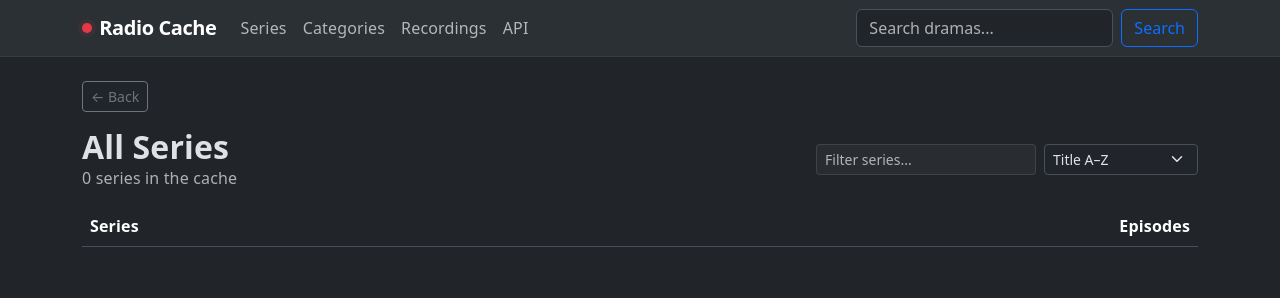
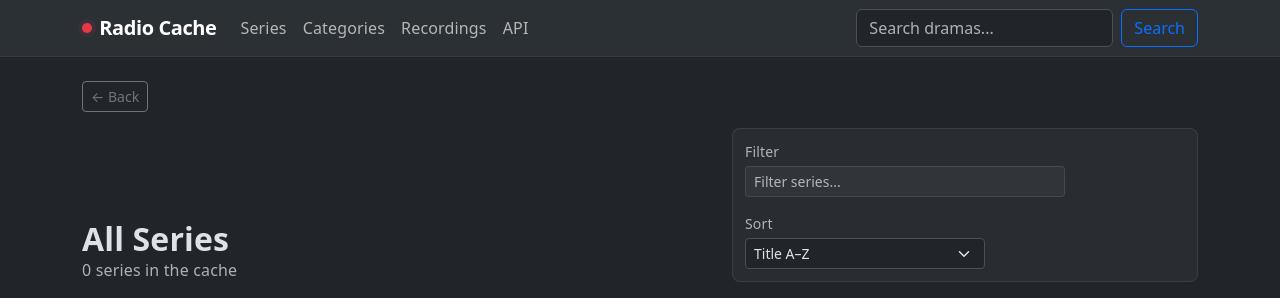
Before and after one commit to bumface11/radiocache, a FastAPI app: page /series in a window 1280 px wide. Shown: the top 298 px of the page. Run offline with FastAPI, Linux system fonts and the light colour scheme; data comes from the database, SQL or seed files in the repository; data that the repository does not hold is empty; some libraries are stand-ins or nearby versions.

Commit message:
search improvements

```diff
--- a/radio_cache/cache_db.py
+++ b/radio_cache/cache_db.py
@@ -428,6 +428,33 @@ class CacheDB:
         rows = self._conn.execute(sql, (series_pid,)).fetchall()
         return [_row_to_programme(r) for r in rows]
 
+    def get_series_episode_counts(
+        self, series_pids: list[str]
+    ) -> dict[str, int]:
+        """Return total cached episode counts for each requested series.
+
+        Args:
+            series_pids: BBC series PIDs to count.
+
+        Returns:
+            Mapping of ``series_pid`` to cached episode count.
+        """
+        wanted = sorted({pid for pid in series_pids if pid})
+        if not wanted:
+            return {}
+
+        placeholders = ", ".join("?" for _ in wanted)
+        rows = self._conn.execute(
+            (
+                "SELECT series_pid, COUNT(*) AS episode_count "
+                "FROM programmes "
+                f"WHERE series_pid IN ({placeholders}) "
+                "GROUP BY series_pid"
+            ),
+            tuple(wanted),
+        ).fetchall()
+        return {r["series_pid"]: int(r["episode_count"]) for r in rows}
+
     def list_brands(self) -> list[dict[str, str | int]]:
         """List all distinct brands with series and episode counts.
 
--- a/radio_cache_api.py
+++ b/radio_cache_api.py
@@ -332,6 +332,9 @@ async def search_page(
             total_count = db.programme_count()
         stats = db.stats()
         categories_list = db.list_categories()
+        series_counts = db.get_series_episode_counts(
+            [prog.series_pid for prog in programmes]
+        )
 
     total_pages = max(1, -(-total_count // per_page))  # ceil division
     series_groups = group_by_series(programmes)
@@ -349,6 +352,7 @@ async def search_page(
             "per_page": per_page,
             "total_pages": total_pages,
             "categories": categories_list,
+            "series_counts": series_counts,
         },
     )
 
@@ -378,6 +382,7 @@ async def series_detail(
     request: Request,
     series_pid: str,
     sort: SortOption = Query(default="series_order"),
+    q: str = Query(default="", description="Filter episodes within the series"),
     prev: str = Query(default=""),
 ) -> HTMLResponse:
     """Show episodes in a series.
@@ -390,10 +395,33 @@ async def series_detail(
         Rendered HTML page showing series episodes.
     """
     with _get_db() as db:
-        episodes = db.get_series_episodes(series_pid)
+        all_episodes = db.get_series_episodes(series_pid)
         stats = db.stats()
+        total_episode_count = db.get_series_episode_counts([series_pid]).get(
+            series_pid, len(all_episodes)
+        )
+    series_title = all_episodes[0].series_title if all_episodes else series_pid
+    filter_query = q.strip()
+    if filter_query:
+        lowered = filter_query.casefold()
+        episodes = [
+            ep
+            for ep in all_episodes
+            if lowered in " ".join(
+                part
+                for part in (
+                    ep.title,
+                    ep.synopsis,
+                    ep.channel,
+                    ep.categories,
+                    ep.first_broadcast,
+                )
+                if part
+            ).casefold()
+        ]
+    else:
+        episodes = all_episodes
     episodes = _sort_episodes(episodes, sort)
-    series_title = episodes[0].series_title if episodes else series_pid
     if prev.startswith("/") and not prev.startswith("//"):
         previous_url = prev
     else:
@@ -424,6 +452,8 @@ async def series_detail(
             "series_pid": series_pid,
             "series_title": series_title,
             "episodes": episodes,
+            "total_episode_count": total_episode_count,
+            "filter_query": filter_query,
             "sort": sort,
             "sort_options": sort_options,
             "previous_url": previous_url,
--- a/static/radio_cache/style.css
+++ b/static/radio_cache/style.css
@@ -168,6 +168,102 @@ h1,h2,h3,h4,h5,h6 { font-weight: 600; }
     box-shadow: 0 0 0 .2rem var(--rc-glow);
 }
 
+/* ── Series detail toolbar ──────────────────────────────────── */
+.series-toolbar {
+    display: flex;
+    flex-wrap: wrap;
+    gap: .5rem;
+    align-items: flex-end;
+}
+
+.series-controls {
+    display: flex;
+    flex-wrap: wrap;
+    gap: .75rem;
+    align-items: flex-end;
+    margin-left: auto;
+    padding: .75rem;
+    border: 1px solid rgba(255,255,255,.08);
+    border-radius: .5rem;
+    background: var(--rc-surface);
+}
+
+.series-list-toolbar {
+    display: flex;
+    flex-wrap: wrap;
+    gap: .75rem;
+    align-items: flex-end;
+    justify-content: space-between;
+}
+
+.series-list-controls {
+    display: flex;
+    flex-wrap: wrap;
+    gap: .75rem;
+    align-items: flex-end;
+    padding: .75rem;
+    border: 1px solid rgba(255,255,255,.08);
+    border-radius: .5rem;
+    background: var(--rc-surface);
+}
+
+.series-control-group {
+    display: flex;
+    flex-direction: column;
+}
+
+.series-control-search {
+    min-width: min(100%, 22rem);
+    flex: 1 1 16rem;
+}
+
+.series-control-sort {
+    min-width: 13rem;
+    flex: 0 1 15rem;
+}
+
+.series-control-actions {
+    display: flex;
+    gap: .5rem;
+    align-items: center;
+    padding-top: 1.35rem;
+}
+
+@media (max-width: 767.98px) {
+    .series-toolbar > .btn,
+    .series-toolbar > button {
+        flex: 1 1 auto;
+    }
+
+    .series-list-toolbar {
+        align-items: stretch;
+    }
+
+    .series-controls {
+        width: 100%;
+        margin-left: 0;
+    }
+
+    .series-list-controls {
+        width: 100%;
+    }
+
+    .series-control-search,
+    .series-control-sort,
+    .series-control-actions {
+        width: 100%;
+        min-width: 0;
+    }
+
+    .series-control-actions {
+        padding-top: 0;
+    }
+
+    .series-control-actions .btn {
+        flex: 1 1 auto;
+    }
+}
+
 /* ── Recordings page ────────────────────────────────────────── */
 #podcast-feed-bar {
     background: var(--rc-surface) !important;
--- a/templates/radio_cache/search_results.html
+++ b/templates/radio_cache/search_results.html
@@ -14,7 +14,9 @@
                 Recent Programmes
             {% endif %}
         </h2>
-        <p class="text-muted mb-0">{{ programmes|length }} results{% if total_pages > 1 %} &middot; page {{ page }} of {{ total_pages }}{% endif %}</p>
+        <p class="text-muted mb-0">
+            {{ programmes|length }} results on this page{% if total_pages > 1 %} &middot; page {{ page }} of {{ total_pages }}{% endif %}
+        </p>
     </div>
     <form action="/search" method="get" class="d-flex gap-2 align-items-end flex-shrink-0">
         <input type="hidden" name="q" value="{{ query }}">
@@ -41,7 +43,7 @@
                     {% else %}
                         Standalone Programmes
                     {% endif %}
-                    <span class="badge bg-primary ms-2">{{ group.episode_count }}</span>
+                    <span class="badge bg-primary ms-2">{{ series_counts.get(group.series_pid, group.episode_count) }}</span>
                 </button>
                 {% if group.series_pid != 'standalone' %}
                     <a href="/series/{{ group.series_pid }}"
--- a/templates/radio_cache/series_list.html
+++ b/templates/radio_cache/series_list.html
@@ -3,20 +3,28 @@
 {% block title %}Series - BBC Radio Drama Cache{% endblock %}
 
 {% block content %}
-<div class="d-flex justify-content-between align-items-center flex-wrap gap-2 mb-3">
+<div class="series-list-toolbar mb-3">
     <div>
         <h2 class="mb-0">All Series</h2>
         <p class="text-muted mb-0" id="series-count">{{ series|length }} series in the cache</p>
     </div>
-    <div class="d-flex gap-2 align-items-center">
+    <div class="series-list-controls">
+        <div class="series-control-group series-control-search">
+            <label for="series-filter" class="form-label small text-muted mb-1">Filter</label>
             <input type="search" class="form-control form-control-sm series-filter"
-               id="series-filter" placeholder="Filter series...">
-        <select class="form-select form-select-sm" id="series-sort" style="width:auto">
+                id="series-filter" placeholder="Filter series..."
+                autocomplete="off">
+            <div id="series-filter-count" class="small text-muted mt-1"></div>
+        </div>
+        <div class="series-control-group series-control-sort">
+            <label for="series-sort" class="form-label small text-muted mb-1">Sort</label>
+            <select class="form-select form-select-sm" id="series-sort">
                 <option value="title-az" selected>Title A&ndash;Z</option>
                 <option value="title-za">Title Z&ndash;A</option>
                 <option value="episodes-desc">Most episodes</option>
                 <option value="episodes-asc">Fewest episodes</option>
             </select>
+        </div>
     </div>
 </div>
 
@@ -30,9 +38,9 @@
         </thead>
         <tbody>
             {% for s in series %}
-            <tr>
+            <tr data-filter-item>
                 <td>
-                    <a href="/series/{{ s.series_pid }}">{{ s.series_title or s.series_pid }}</a>
+                    <a href="/series/{{ s.series_pid }}" data-filter-text>{{ s.series_title or s.series_pid }}</a>
                 </td>
                 <td class="text-end">
                     <span class="badge bg-primary">{{ s.episode_count }}</span>
@@ -51,19 +59,22 @@
     const sort   = document.getElementById('series-sort');
     const tbody  = document.querySelector('#series-table tbody');
     const count  = document.getElementById('series-count');
+    const filterCount = document.getElementById('series-filter-count');
     const total  = tbody.querySelectorAll('tr').length;
 
     function applyFilter() {
         const q = input.value.toLowerCase();
         let visible = 0;
         tbody.querySelectorAll('tr').forEach(row => {
-            const match = row.textContent.toLowerCase().includes(q);
+            const text = (row.querySelector('[data-filter-text]') || row).textContent.toLowerCase();
+            const match = text.includes(q);
             row.style.display = match ? '' : 'none';
             if (match) visible++;
         });
         count.textContent = visible === total
             ? total + ' series in the cache'
             : visible + ' of ' + total + ' series';
+        filterCount.textContent = q ? visible + ' matches' : '';
     }
 
     function applySort() {
```
Also changed, not shown: templates/radio_cache/series_detail.html (+50 -11 lines), tests/test_radio_api.py (+57 -0 lines), tests/test_radio_cache_db.py (+9 -0 lines), 2 other files. Lines whose indentation alone changed are shown as unchanged.
